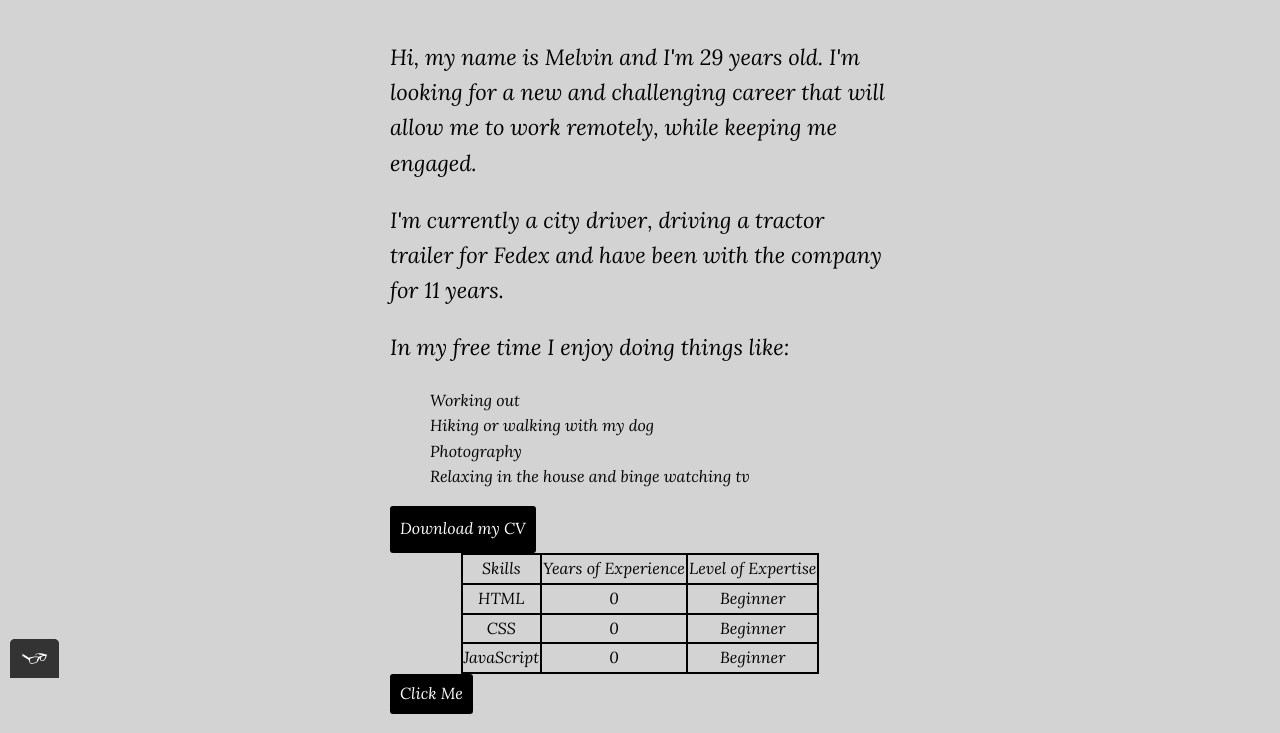
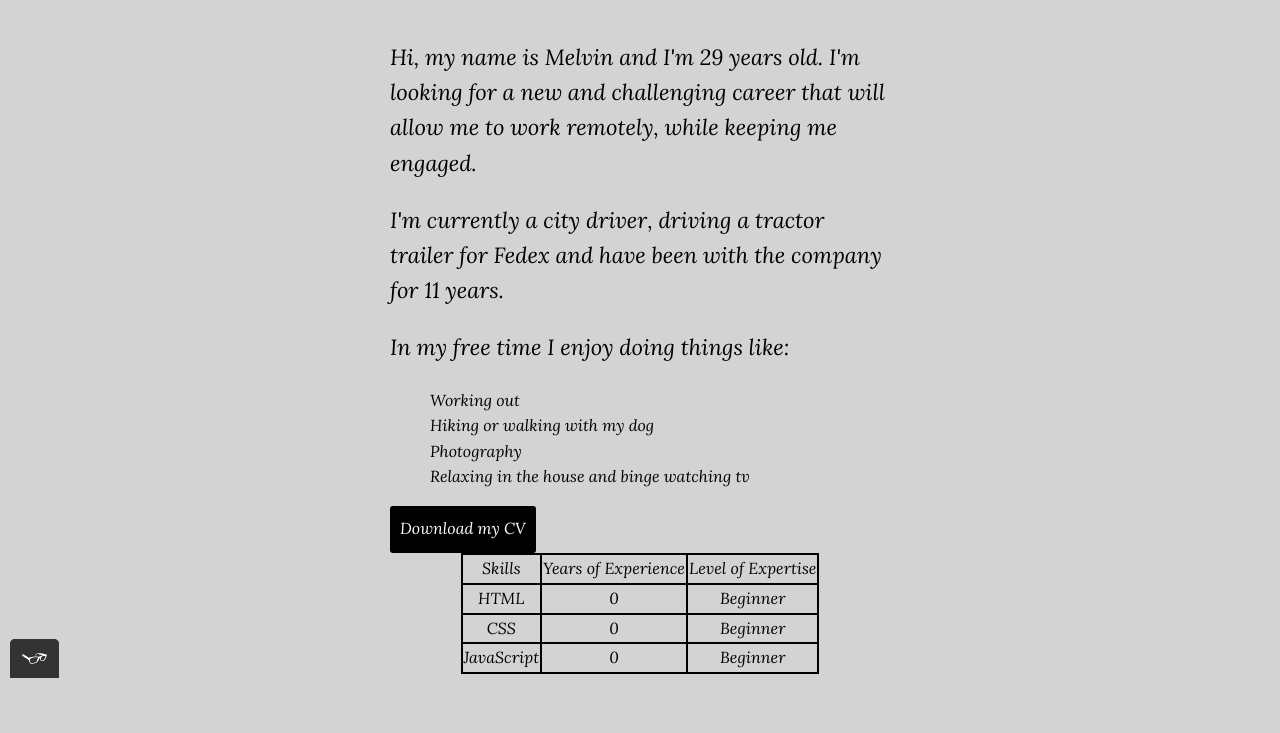
Before and after one commit to melvinshook/portfolio-project, a plain HTML site: page about.html in a window 1280 px wide. Shown: the part 122-855 px from the top of the page. Drawn offline with Linux system fonts and the light colour scheme.

Commit message:
remove click me from about

```diff
--- a/about.html
+++ b/about.html
@@ -77,7 +77,6 @@
             </tbody>
         </table>
 
-    <button type="button">Click Me</button>
 
         <footer calss="page-footer">
             <div class="social-media">
```
Lines whose indentation alone changed are shown as unchanged.
